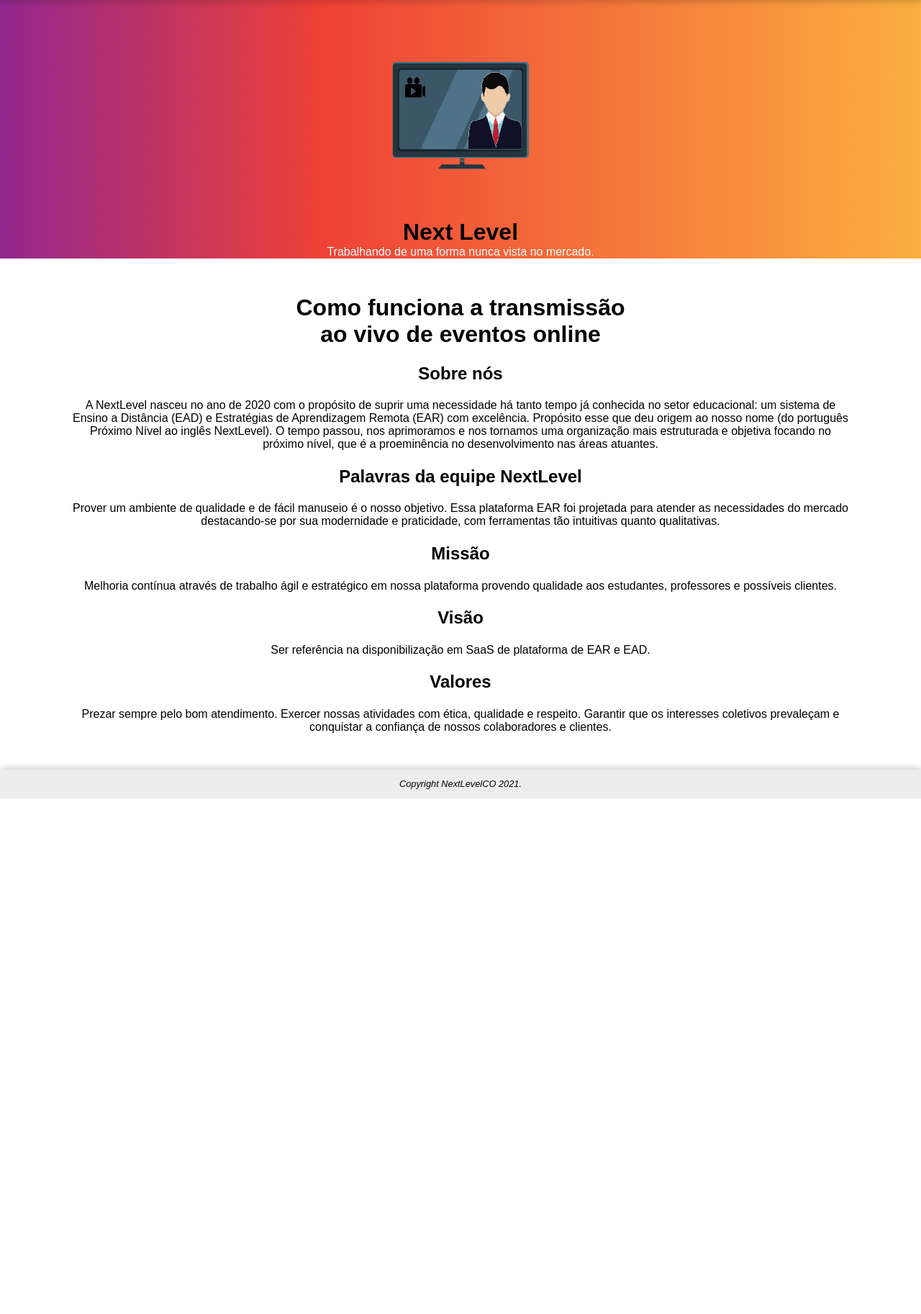
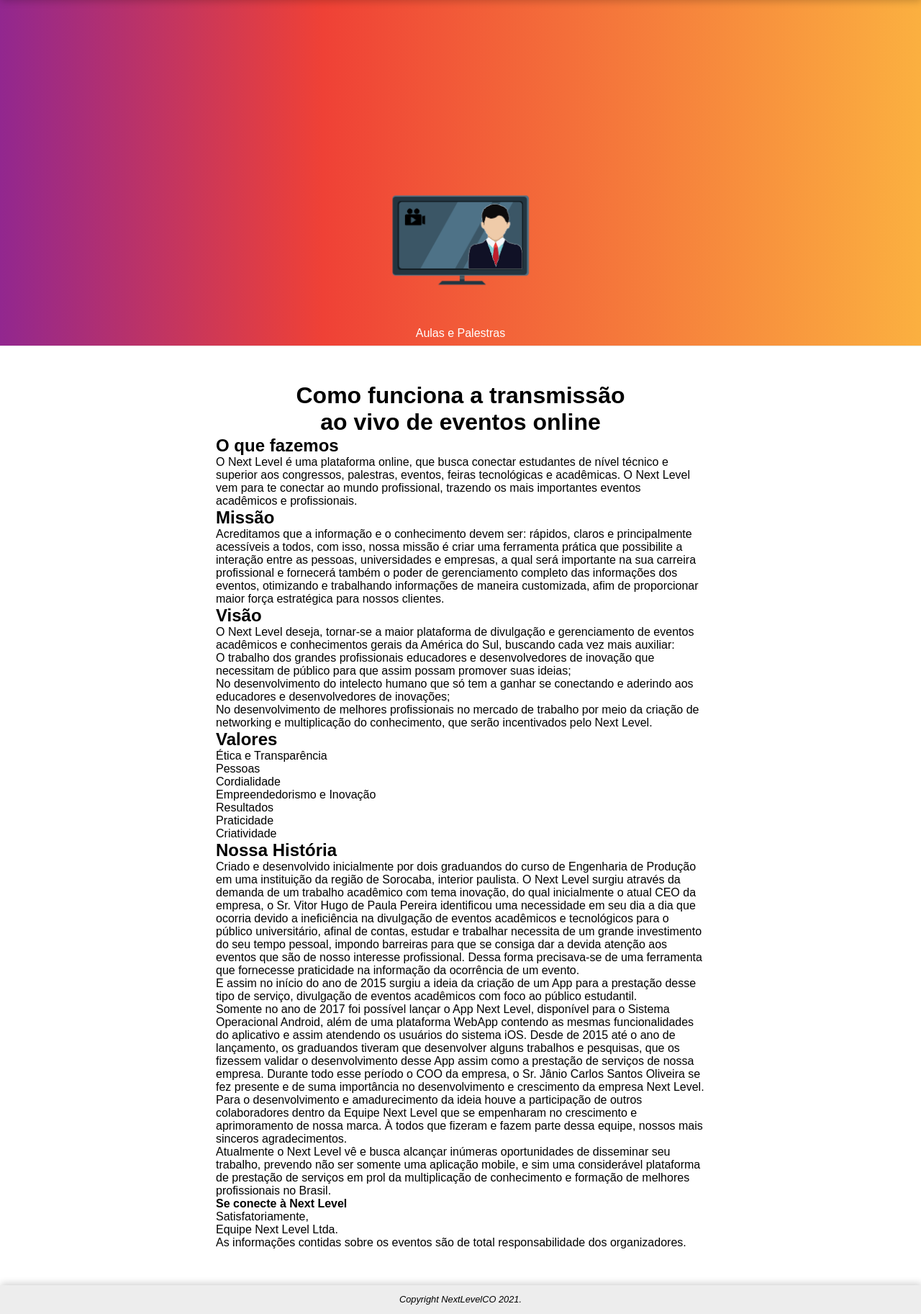
Before and after one commit to lucasgiannone/nlevel, a PHP site: page /sobre.php in a window 1280 px wide. Shown: the part 56-1881 px from the top of the page at 72% size. Before the commit the page ends 1165 px from the top, so only its background shows below. Run offline with PHP 8.4, Linux system fonts and the light colour scheme; style sheets or scripts are compiled from the project's sources; some libraries are stand-ins or nearby versions.

Commit message:
Revert "Sobre responsivo"
This reverts commit 8279dab06ac0cc7f6139613efef725e6e88ff436.

```diff
--- a/css/sobre.css
+++ b/css/sobre.css
@@ -1,30 +1,13 @@
 @charset "UTF-8";
 /*Homepage div*/
-#homepage {
-  max-width: 100%;
-}
-
 #heroimg {
   background: -webkit-gradient(linear, left top, right top, from(#92278f), color-stop(35%, #ef4136), to(#fbb040));
   background: linear-gradient(90deg, #92278f 0%, #ef4136 35%, #fbb040 100%);
-  max-width: 100%;
+  height: 480px;
   background-position: center;
+  background-repeat: no-repeat;
   background-size: cover;
-  text-align: center;
-}
-
-#iconetv {
-  width: 50%;
-  height: 300px;
-  width: 250px;
-  max-width: 100%;
-}
-
-#heroimg > p {
-  padding: 1%;
-  text-align: center;
-  color: white;
-  display: inline;
+  border-bottom: solid #EDEDED 1px;
 }
 
 #herotxt {
@@ -33,33 +16,45 @@
   color: white;
 }
 
-#sobrepage {
-  max-width: 100%;
-  margin: 50px;
-  margin-inline: 100px;
+#iconetv {
+  height: 250px;
 }
 
 #sobrepage > h1 {
   text-align: center;
 }
 
-#sobrepage > h2 {
-  text-align: center;
-  padding: 2%;
+/* Top Navigation */
+* {
+  padding: 0;
+  margin: 0;
+  text-decoration: none;
+  list-style: none;
+  -webkit-box-pack: center;
+      -ms-flex-pack: center;
+          justify-content: center;
+  font-family: Arial, Helvetica, sans-serif;
 }
 
-#sobrepage > p {
-  text-align: center;
+body {
+  height: 100%;
 }
 
-/* Top Navigation */
+#container {
+  max-width: 100%;
+  padding-right: 15px;
+  padding-left: 15px;
+  margin-right: auto;
+  margin-left: auto;
+}
+
 nav {
   background: white;
   position: -webkit-sticky;
   position: sticky;
   top: 0;
   height: 55px;
-  max-width: 100%;
+  width: 100%;
   border-bottom: solid #EDEDED 1px;
   -webkit-box-shadow: 1px 2px 10px rgba(0, 0, 0, 0.2);
           box-shadow: 1px 2px 10px rgba(0, 0, 0, 0.2);
@@ -171,4 +166,8 @@ footer {
 }
 
 /* Final Footer */
+#sobrepage {
+  margin-block: 50px;
+  margin-inline: 300px;
+}
 /*# sourceMappingURL=sobre.css.map */
--- a/css/sobre.scss
+++ b/css/sobre.scss
@@ -1,68 +1,56 @@
 $base: #0b0c10;
 /*Homepage div*/
-
-#homepage{
-	max-width: 100%;
+#heroimg {
+	//background-image: linear-gradient(rgba(0, 0, 0, 0.5), rgba(0, 0, 0, 0.5)), url("/images/hero.jpg");
+	background: linear-gradient(90deg, rgba(146,39,143,1) 0%, rgba(239,65,54,1) 35%, rgba(251,176,64,1) 100%);
+	height: 480px;
+	background-position: center;
+	background-repeat: no-repeat;
+	background-size: cover;
+	border-bottom: solid #EDEDED 1px;
 }
-#heroimg {
-	//background:white;
-	background: linear-gradient(90deg, rgba(146,39,143,1) 0%, rgba(239,65,54,1) 35%, rgba(251,176,64,1) 100%);
-	max-width: 100%;
-	background-position: center;
-	background-size: cover;
-	text-align: center;
-}
-#iconetv{
-
-	width: 50%;
-	height: 300px;
-	width: 250px;
-	max-width: 100%;
-}
-#heroimg>p{
-	padding: 1%;
-	text-align: center;
-	color: white;
-	display: inline;
-
-}
-
 #herotxt {
 	padding: 200px;
 	text-align: center;
 	color: white;
+}
 
+#iconetv{
+	height: 250px;
+}
+
+//Sobrepage
+
+#sobrepage>h1{
+text-align: center;
 }
 
 
-
-//Sobrepage
-#sobrepage{
+/* Top Navigation */
+*{
+	padding: 0;
+	margin:0;
+	text-decoration: none;
+	list-style: none;
+	justify-content: center;
+	font-family: Arial, Helvetica, sans-serif;
+}
+body{
+    height: 100%;
+}
+#container{
 	max-width: 100%;
-	margin: 50px;
-    margin-inline: 100px;
+    padding-right: 15px;
+    padding-left: 15px;
+    margin-right: auto;
+    margin-left: auto;
 }
-#sobrepage>h1{
-text-align: center;
-
-}
-#sobrepage>h2{
-	text-align: center;
-padding: 2%;
-}
-#sobrepage>p{
-	text-align: center;
-}
-
-/* Top Navigation */
-
-
 nav{
 	background: white;
   	position: sticky;
   	top: 0;
 	height: 55px;
-	max-width: 100%;
+	width: 100%;
 	border-bottom: solid #EDEDED 1px;
 	box-shadow: 1px 2px 10px rgba($color: black, $alpha: 0.2);
 }
@@ -166,3 +154,8 @@ footer{
 }
 
 /* Final Footer */
+
+#sobrepage{
+    margin-block: 50px;
+    margin-inline: 300px;
+}
--- a/sobre.php
+++ b/sobre.php
@@ -20,9 +20,9 @@ require_once "./components/nav.php"
 <!-- SOBRE -->
 <div id="homepage">
         <div id="heroimg">
-            <img id="iconetv" src="../images/tv.png"></img>
-                    <h1>Next Level</h1>
-                    <p>Trabalhando de uma forma nunca vista no mercado.</p>
+            <div id="herotxt">
+                <img id="iconetv" src="../images/tv.png">
+                <p>Aulas e Palestras</p>
             </div>
         </div>
             <div id="sobrepage">
@@ -30,31 +30,84 @@ require_once "./components/nav.php"
                 <h1>Como funciona a transmissão</h1>
                 <h1>ao vivo de eventos online</h1>
 
-    <h2>Sobre nós</h2>
-        <p>
-        A NextLevel nasceu no ano de 2020 com o propósito de suprir uma necessidade há tanto tempo já conhecida no setor educacional: um sistema de Ensino a Distância (EAD) e Estratégias de Aprendizagem Remota (EAR) com excelência. Propósito esse que deu origem ao nosso nome (do português Próximo Nível ao inglês NextLevel). O tempo passou, nos aprimoramos e nos tornamos uma organização mais estruturada e objetiva focando no próximo nível, que é a proeminência no desenvolvimento nas áreas atuantes.
-     </p>
-
-    <h2>Palavras da equipe NextLevel</h2>
-        <p>
-        Prover um ambiente de qualidade e de fácil manuseio é o nosso objetivo. Essa plataforma EAR foi projetada para atender as necessidades do mercado destacando-se por sua modernidade e praticidade, com ferramentas tão intuitivas quanto qualitativas.
+                <h2>O que fazemos</h2>
+                <p>O Next Level é uma plataforma online, que busca conectar estudantes de nível técnico e superior aos congressos,
+                palestras, eventos, feiras tecnológicas e acadêmicas. O Next Level vem para te conectar ao mundo profissional,
+                trazendo os mais importantes eventos acadêmicos e profissionais.
                 </p>
 
                 <h2>Missão</h2>
-        <p>
-        Melhoria contínua através de trabalho ágil e estratégico em nossa plataforma provendo qualidade aos estudantes, professores e possíveis clientes.
+                <p>Acreditamos que a informação e o conhecimento devem ser: rápidos, claros e principalmente acessíveis a todos,
+                com isso, nossa missão é criar uma ferramenta prática que possibilite a interação entre as pessoas, universidades
+                e empresas, a qual será importante na sua carreira profissional e fornecerá também o poder de gerenciamento
+                completo das informações dos eventos, otimizando e trabalhando informações de maneira customizada, afim de
+                proporcionar maior força estratégica para nossos clientes.
                 </p>
+
                 <h2>Visão</h2>
                 <p>
-        Ser referência na disponibilização em SaaS de plataforma de EAR e EAD.
+                O Next Level deseja, tornar-se a maior plataforma de divulgação e gerenciamento de eventos acadêmicos e
+                conhecimentos gerais da América do Sul, buscando cada vez mais auxiliar:
                 </p>
+                <ul>
+                    <li>
+                    O trabalho dos grandes profissionais educadores e desenvolvedores de inovação que necessitam de público para que
+                    assim possam promover suas ideias;
+                    </li>
+                    <li>
+                    No desenvolvimento do intelecto humano que só tem a ganhar se conectando e aderindo aos educadores e
+                    desenvolvedores de inovações;
+                    </li>
+                    <li>
+                    No desenvolvimento de melhores profissionais no mercado de trabalho por meio da criação de networking e
+                    multiplicação do conhecimento, que serão incentivados pelo Next Level.
+                    </li>
+                </ul>
 
                 <h2>Valores</h2>
+                <ul>
+                    <li>Ética e Transparência</li>
+                    <li>Pessoas</li>
+                    <li>Cordialidade</li>
+                    <li>Empreendedorismo e Inovação</li>
+                    <li>Resultados</li>
+                    <li>Praticidade</li>
+                    <li>Criatividade</li>
+                </ul>
+
+                <h2>Nossa História</h2>
                 <p>
-            Prezar sempre pelo bom atendimento. Exercer nossas atividades com ética, qualidade e respeito. Garantir que os interesses coletivos prevaleçam e conquistar a confiança de nossos colaboradores e clientes.
+                Criado e desenvolvido inicialmente por dois graduandos do curso de Engenharia de Produção em uma instituição da
+                região de Sorocaba, interior paulista. O Next Level surgiu através da demanda de um trabalho acadêmico com tema
+                inovação, do qual inicialmente
+                o atual CEO da empresa, o Sr. Vitor Hugo de Paula Pereira identificou uma necessidade em seu dia a dia que ocorria
+                devido a ineficiência na divulgação de eventos acadêmicos e tecnológicos para o público universitário, afinal de
+                contas, estudar
+                e trabalhar necessita de um grande investimento do seu tempo pessoal, impondo barreiras para que se consiga dar a
+                devida atenção aos eventos que são de nosso interesse profissional. Dessa forma precisava-se de uma ferramenta que
+                fornecesse praticidade
+                na informação da ocorrência de um evento.
+                <br> E assim no início do ano de 2015 surgiu a ideia da criação de um App para a prestação desse tipo de serviço,
+                divulgação de eventos acadêmicos com foco ao público estudantil.
+                <br> Somente no ano de 2017 foi possível lançar o App Next Level, disponível para o Sistema Operacional Android,
+                além de uma plataforma WebApp contendo as mesmas funcionalidades do aplicativo e assim atendendo os usuários do
+                sistema iOS. Desde
+                de 2015 até o ano de lançamento, os graduandos tiveram que desenvolver alguns trabalhos e pesquisas, que os
+                fizessem validar o desenvolvimento desse App assim como a prestação de serviços de nossa empresa. Durante todo
+                esse período o COO da empresa, o
+                Sr. Jânio Carlos Santos Oliveira se fez presente e de suma importância no desenvolvimento e crescimento da empresa
+                Next Level.
+                <br>Para o desenvolvimento e amadurecimento da ideia houve a participação de outros colaboradores dentro da Equipe
+                Next Level que se empenharam no crescimento e aprimoramento de nossa marca. À todos que fizeram e fazem parte
+                dessa equipe, nossos mais sinceros agradecimentos.
+                <br> Atualmente o Next Level vê e busca alcançar inúmeras oportunidades de disseminar seu trabalho, prevendo não
+                ser somente uma aplicação mobile, e sim uma considerável plataforma de prestação de serviços em prol da
+                multiplicação de conhecimento
+                e formação de melhores profissionais no Brasil.
                 </p>
+                <h4>Se conecte à Next Level</h4>
+                <p>Satisfatoriamente,</p> <p>Equipe Next Level Ltda.</p> <p>As informações contidas sobre os eventos são de total responsabilidade dos organizadores.</p></div>
             </div>
-
     <!-- FOOTER -->
     <footer>
 		<address class="copyright">Copyright NextLevelCO 2021.</address>
```
Also changed, not shown: 1 other file. Lines whose indentation alone changed are shown as unchanged.
